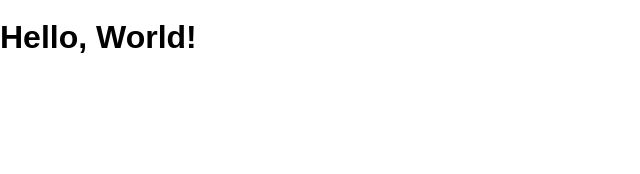
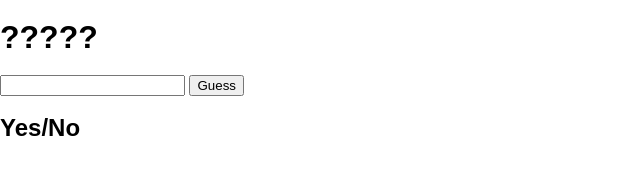
Before and after one commit to jfordnose64/number-g, a website: page public/index.html in a window 1280 px wide. Shown: the whole page, without its empty margins (0-640 px from the left). Drawn offline with Linux system fonts and the light colour scheme.

Commit message:
added html and generated a number

```diff
--- a/public/index.html
+++ b/public/index.html
@@ -1,5 +1,6 @@
 <!DOCTYPE html>
 <html>
+
 <head lang="en">
   <meta charset="UTF-8">
   <meta name="viewport" content="width=device-width, initial-scale=1">
@@ -7,8 +8,13 @@
   <link rel="shortcut icon" href="/favicon.ico">
   <link rel="stylesheet" href="/screen.css">
 </head>
+
 <body>
-    <h1 class='hello-world'></h1>
+  <h1>?????</h1>
+  <input type="number" name="" id="numberGuessed">
+  <button class="do-guess">Guess</button>
+  <h2 class="result">Yes/No</h2>
   <script src="/main.js" charset="utf-8"></script>
 </body>
+
 </html>
--- a/public/main.js
+++ b/public/main.js
@@ -1,7 +1,6 @@
 const main = () => {
-  if (document.querySelector('h1.hello-world')) {
-    document.querySelector('h1.hello-world').textContent = 'Hello, World!'
-  }
+  const targetNumber = Math.ceil(Math.random() * 10)
+  console.log(targetNumber)
 }
 
 document.addEventListener('DOMContentLoaded', main)
```
Lines whose indentation alone changed are shown as unchanged.
